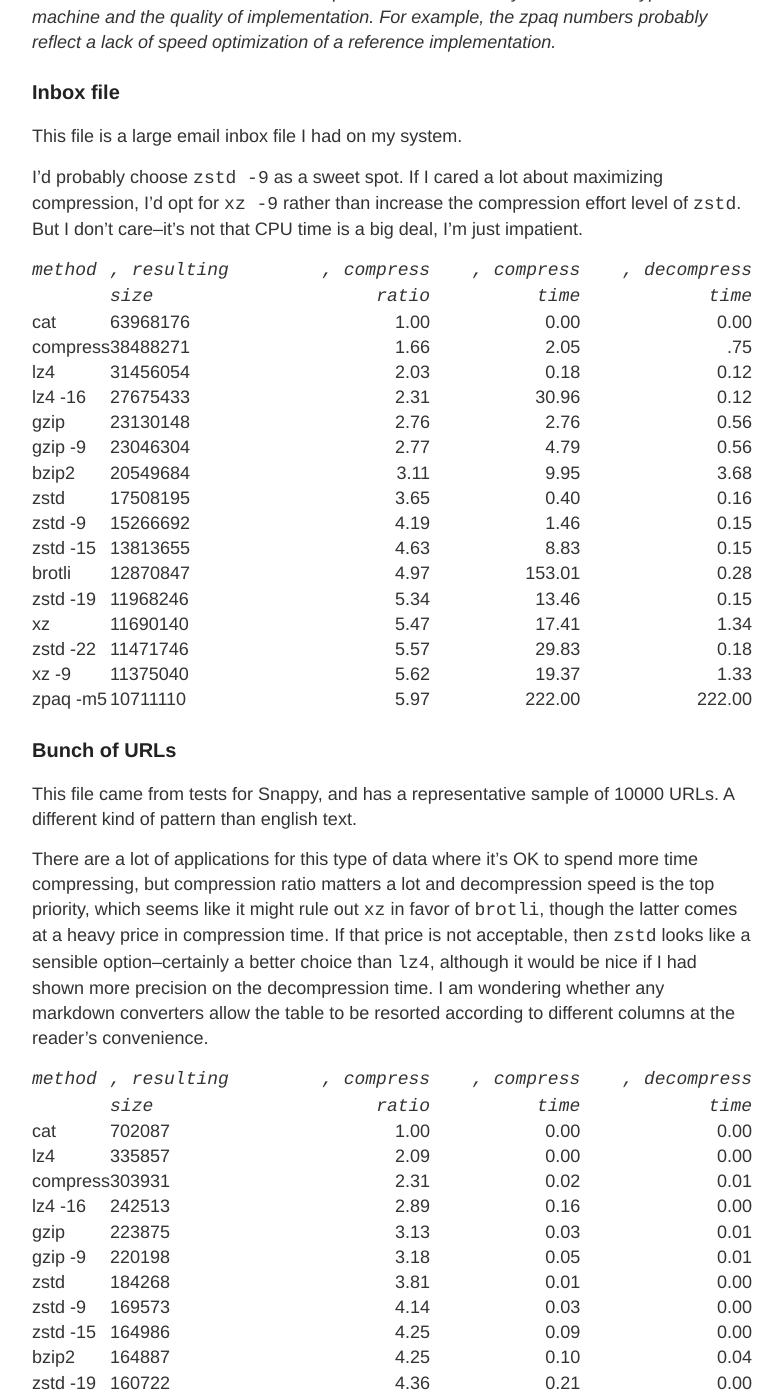
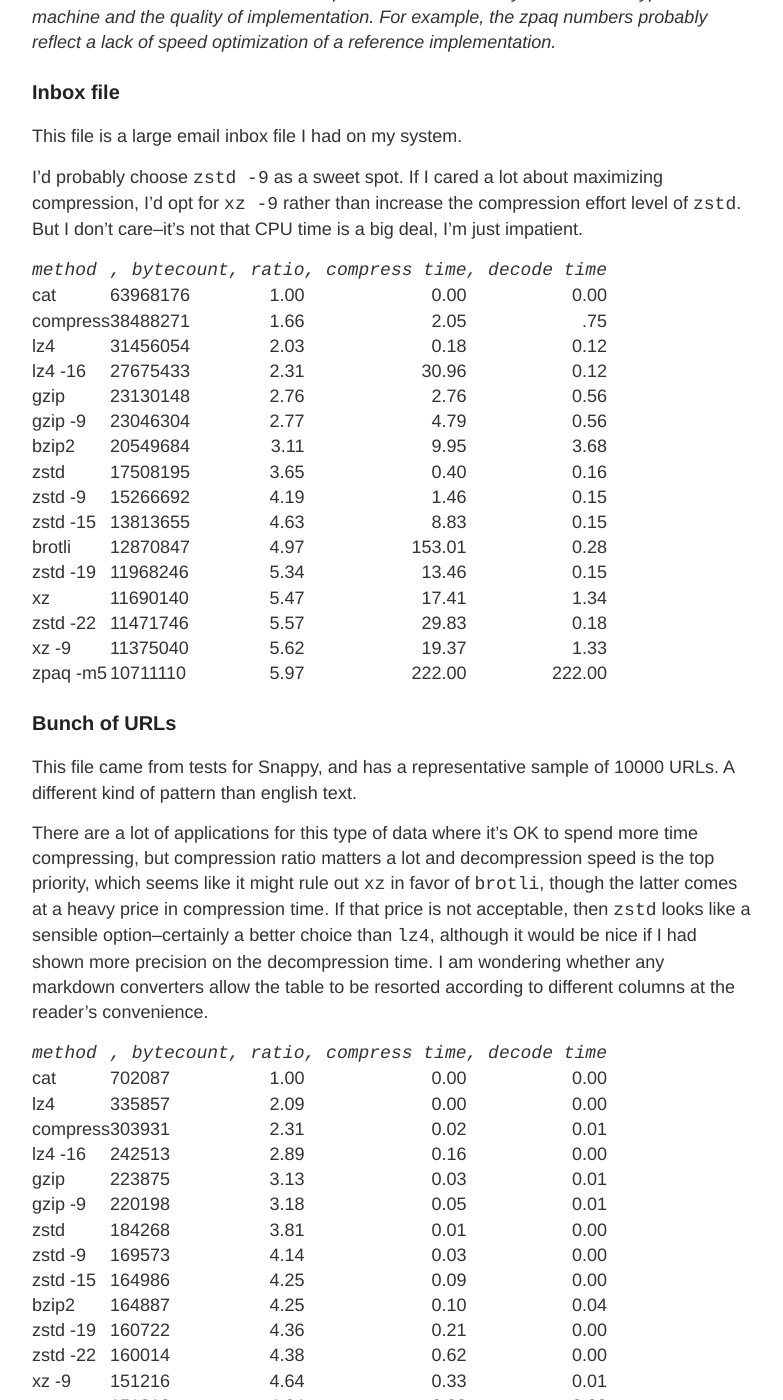
Before and after one commit to jmcorey/jmcorey.github.io, a Jekyll site: the page built from _posts/2018-07-24-email-compression.md, in a window 1280 px wide and 1400 px high, scrolled down 824 px. Shown: the whole window, without its empty margins (248-1031 px from the left). Built offline with Jekyll 4.4.1, drawn with Linux system fonts in a browser that asks for light colours; some of the changed text lies outside the part shown.

Commit message:
fix tables better

```diff
--- a/_posts/2018-07-24-email-compression.md
+++ b/_posts/2018-07-24-email-compression.md
@@ -44,7 +44,7 @@
 compression effort level of `zstd`.  But I don't care--it's not that CPU time
 is a big deal, I'm just impatient.
 
-| *` method`* | *`, resulting size `* | *`, compress ratio `* | *`, compress time `* | *`, decompress time `* |
+| *`method`* | *`, bytecount`* | *`, ratio`* | *`, compress time`* | *`, decode time`* |
 |:------   |:---------| ----:| ------:| ------:|
 | cat      | 63968176 | 1.00 |   0.00 |   0.00 |
 | compress | 38488271 | 1.66 |   2.05 |    .75 |
@@ -78,7 +78,7 @@
 wondering whether any markdown converters allow the table to be resorted
 according to different columns at the reader's convenience.
 
-| *` method `* | *`, resulting size `* | *`, compress ratio `* | *`, compress time `* | *`, decompress time `* |
+| *`method`* | *`, bytecount`* | *`, ratio`* | *`, compress time`* | *`, decode time`* |
 |:------   |:---------| ----:| ------:| ------:|
 | cat      |   702087 | 1.00 |   0.00 |   0.00 |
 | lz4      |   335857 | 2.09 |   0.00 |   0.00 |
@@ -108,7 +108,7 @@
 significant improvement was elusive.  Probably works better when it's just a
 different language.
 
-| *` method `* | *`, resulting size `* | *`, compress ratio `* | *`, compress time `* | *`, decompress time `* |
+| *`method`* | *`, bytecount`* | *`, ratio`* | *`, compress time`* | *`, decode time`* |
 |:------   |:---------| ----:| ------:| ------:|
 | cat      | 99803720 | 1.00 |   0.00 |   0.00 |
 | compress | 64826447 | 1.53 |   2.84 |   1.34 |
@@ -148,7 +148,7 @@
 have a small amount of built-in error, then lossy techniques might be
 appropriate.
 
-| *` method `* | *`, resulting size `* | *`, compress ratio `* | *`, compress time `* | *`, decompress time `* |
+| *`method`* | *`, bytecount`* | *`, ratio`* | *`, compress time`* | *`, decode time`* |
 |:------   |:---------| ----:| ------:| ------:|
 | cat      |  7251944 | 1.00 |   0.00 |   0.00 |
 | lz4      |  6790464 | 1.06 |   0.04 |   0.02 |
```
